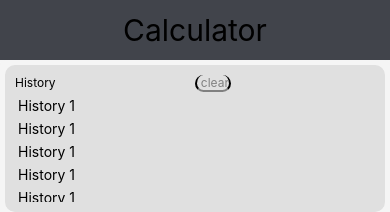
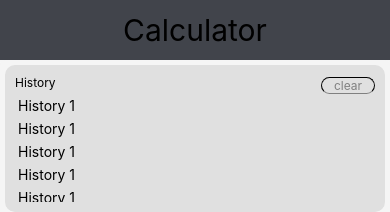
Before and after one commit to SomeshSunariwal/React-Native-Calculator, a React Native app: screen / in a window 390 px wide. Shown: the top 212 px of the page. Built offline with nearby package versions, Linux system fonts and the light colour scheme.

Commit message:
Clear Button Added

```diff
--- a/Components/HistoryBox/HistoryBox.js
+++ b/Components/HistoryBox/HistoryBox.js
@@ -16,7 +16,7 @@ export default function HistoryBox() {
             <Text style={styles.HistoryText}>History</Text>
           </View>
           <View style={styles.ClearButtonStyle}>
-            <TouchableOpacity>
+            <TouchableOpacity style={styles.TouchableOpacityStyle}>
               <Text style={styles.ClearButtonStyle2}>clear</Text>
             </TouchableOpacity>
           </View>
@@ -80,26 +80,29 @@ const styles = StyleSheet.create({
   HistoryHeader: {
     flex: 1,
     flexDirection: "row",
-    justifyContent: "space-evenly",
   },
   HistoryTextBox: {
     flex: 1,
   },
   ClearButtonStyle: {
     flex: 1,
-    justifyContent: "",
+  },
+  TouchableOpacityStyle: {
+    flex: 1,
+    justifyContent: "flex-end",
+    alignItems: "flex-end",
   },
   ClearButtonStyle2: {
-    textAlign: "right",
+    textAlign: "center",
     fontSize: 12,
     color: "gray",
     borderBottomColor: "gray",
-    borderBottomWidth: 2,
-    borderEndWidth: 2,
-    borderLeftWidth: 2,
-    borderRightWidth: 2,
+    borderBottomWidth: 1,
+    borderTopWidth: 1,
+    borderLeftWidth: 1,
+    borderRightWidth: 1,
     borderRadius: 9,
-    width: "20%",
+    width: "30%",
   },
   HistoryText: {
     fontSize: 12,
```
